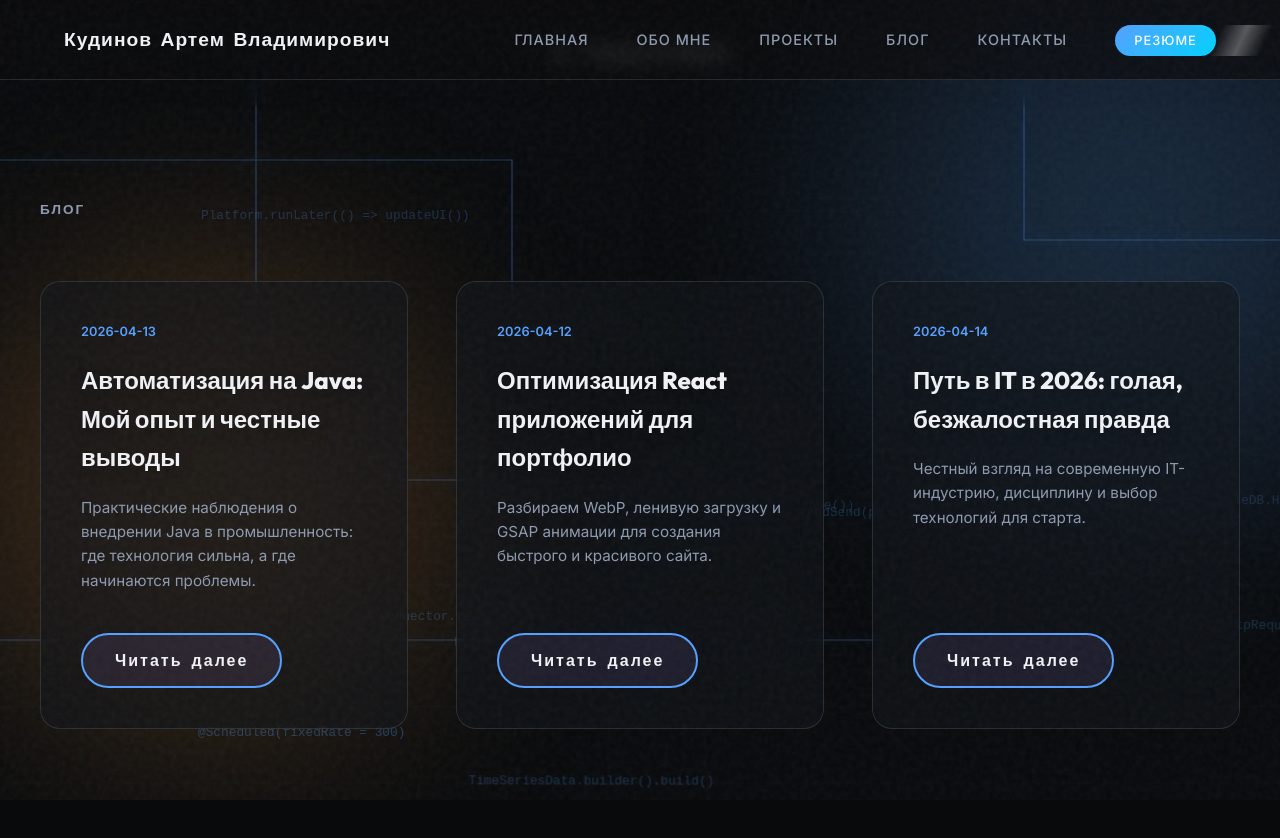
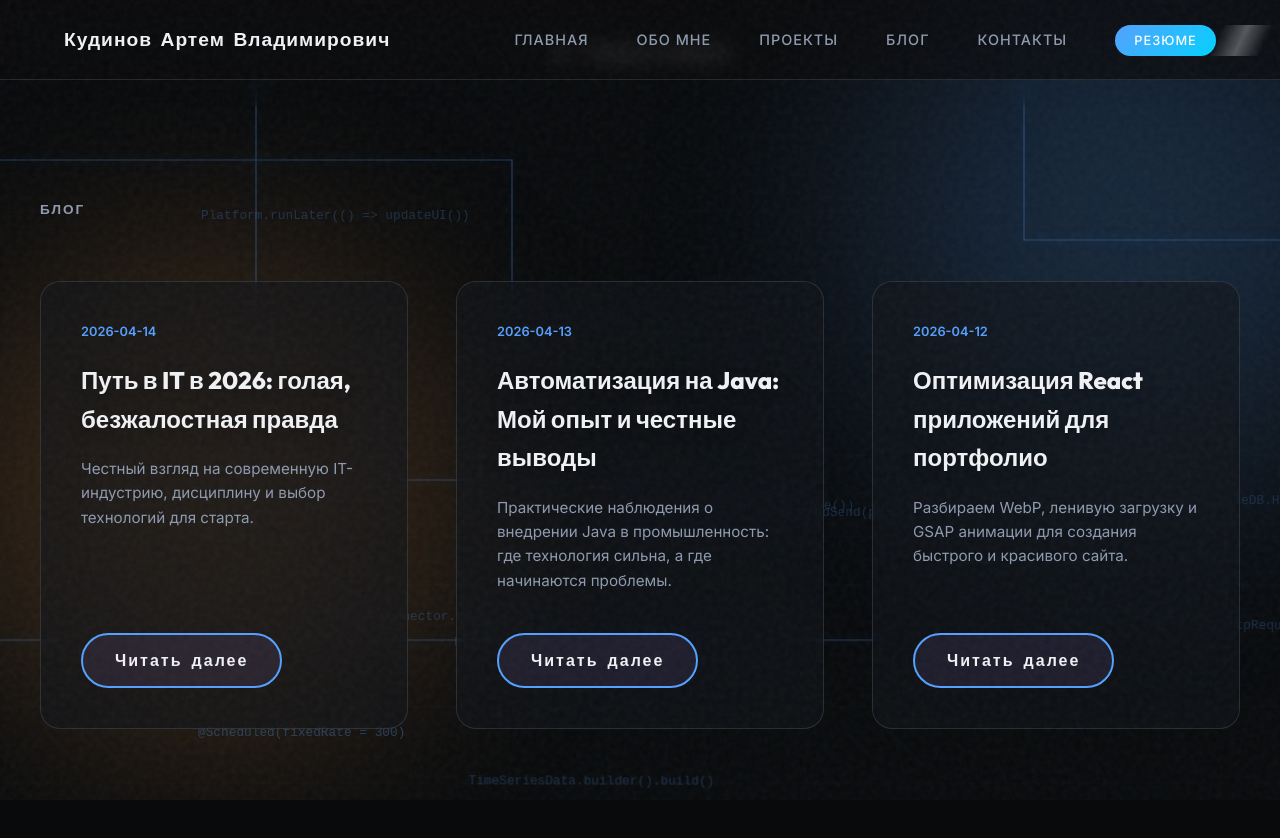
Before and after one commit to KudinovArtemilus/portfolio-2026, a React (Vite) app: page /blog in a window 1280 px wide. Shown: the top 838 px of the page. Built offline with nearby package versions, Linux system fonts and the light colour scheme.

Commit message:
Sort blog posts by date descending

```diff
--- a/src/pages/BlogList.jsx
+++ b/src/pages/BlogList.jsx
@@ -36,9 +36,12 @@ export default function BlogList() {
                     gap: '3rem',
                     marginTop: '2rem'
                 }}>
-                    {blogPosts.map(post => (
-                        <BlogCard key={post.id} post={post} />
-                    ))}
+                    {[...blogPosts]
+                        .sort((a, b) => new Date(b.date) - new Date(a.date))
+                        .map(post => (
+                            <BlogCard key={post.id} post={post} />
+                        ))
+                    }
                 </div>
             </main>
         </div>
```
